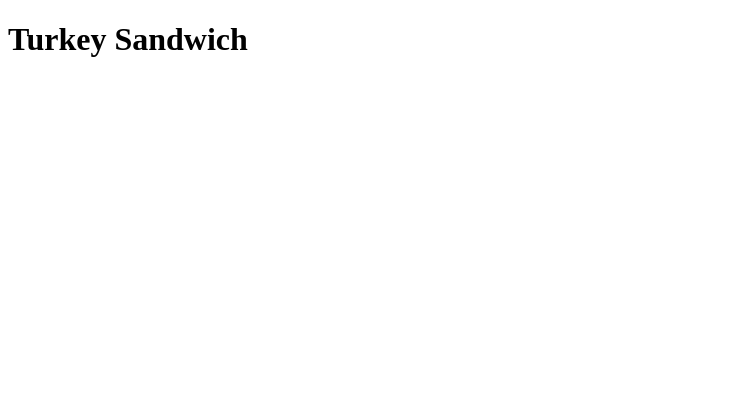
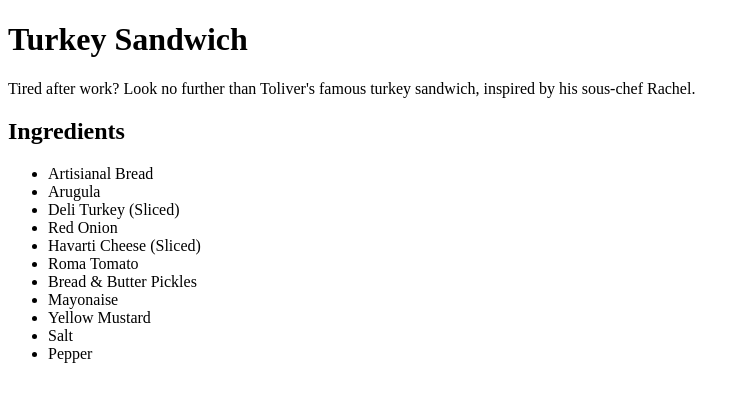
Before and after one commit to tolivercrisp/odin-recipes, a plain HTML site: page recipes/turkeysandwich.html in a window 1280 px wide. Shown: the whole page, without its empty margins (0-750 px from the left). Drawn offline with Linux system fonts and the light colour scheme.

Commit message:
Create Turkey Sandwich description and ingredients

```diff
--- a/recipes/turkeysandwich.html
+++ b/recipes/turkeysandwich.html
@@ -8,6 +8,23 @@
 </head>
 <body>
     <h1>Turkey Sandwich</h1>
+    <p>Tired after work? Look no further than Toliver's famous turkey sandwich,
+        inspired by his sous-chef Rachel.</p>
+        <h2>Ingredients</h2>
+          <ul>
+              <li>Artisianal Bread</li>
+              <li>Arugula</li>
+              <li>Deli Turkey (Sliced)</li>
+              <li>Red Onion</li>
+              <li>Havarti Cheese (Sliced)</li>
+              <li>Roma Tomato</li>
+              <li>Bread & Butter Pickles</li>
+              <li>Mayonaise</li>
+              <li>Yellow Mustard</li>
+              <li>Salt</li>
+              <li>Pepper</li>
+          </ul>
+
 
 </body>
 </html>
```
